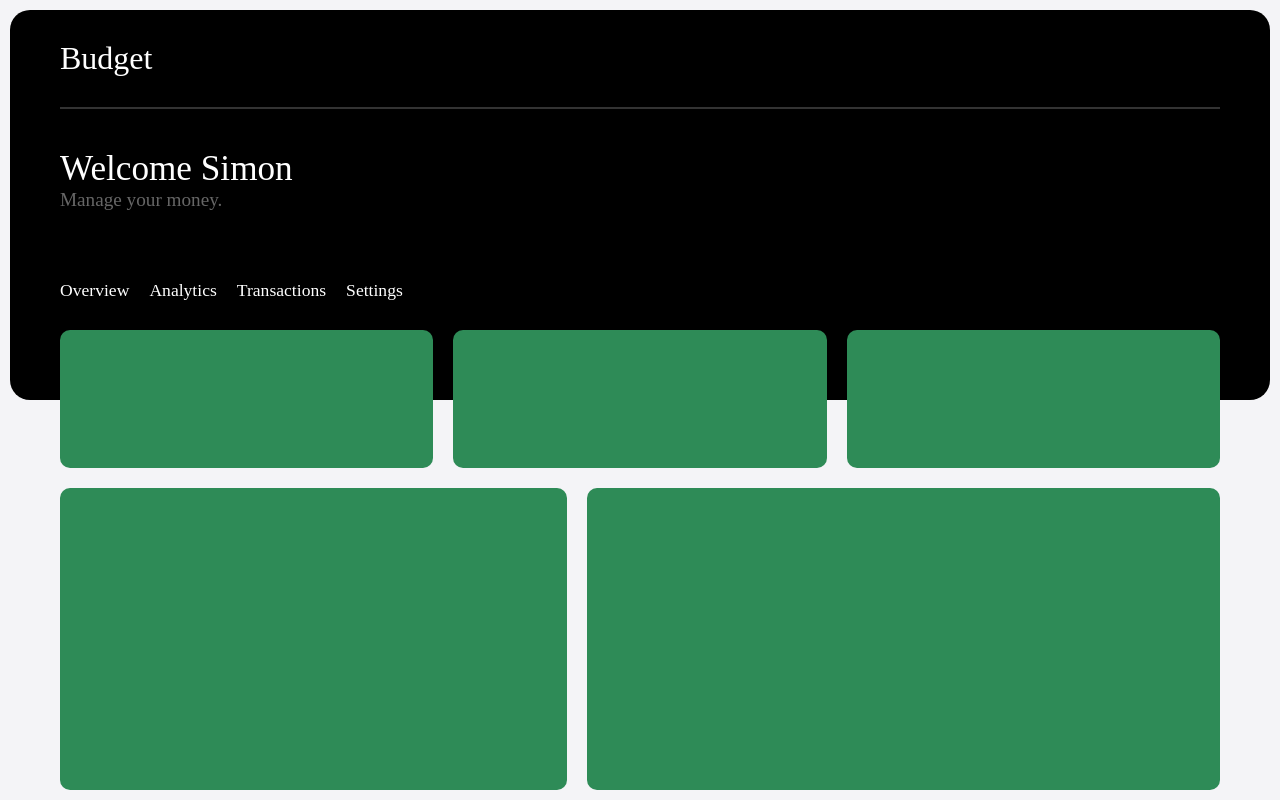
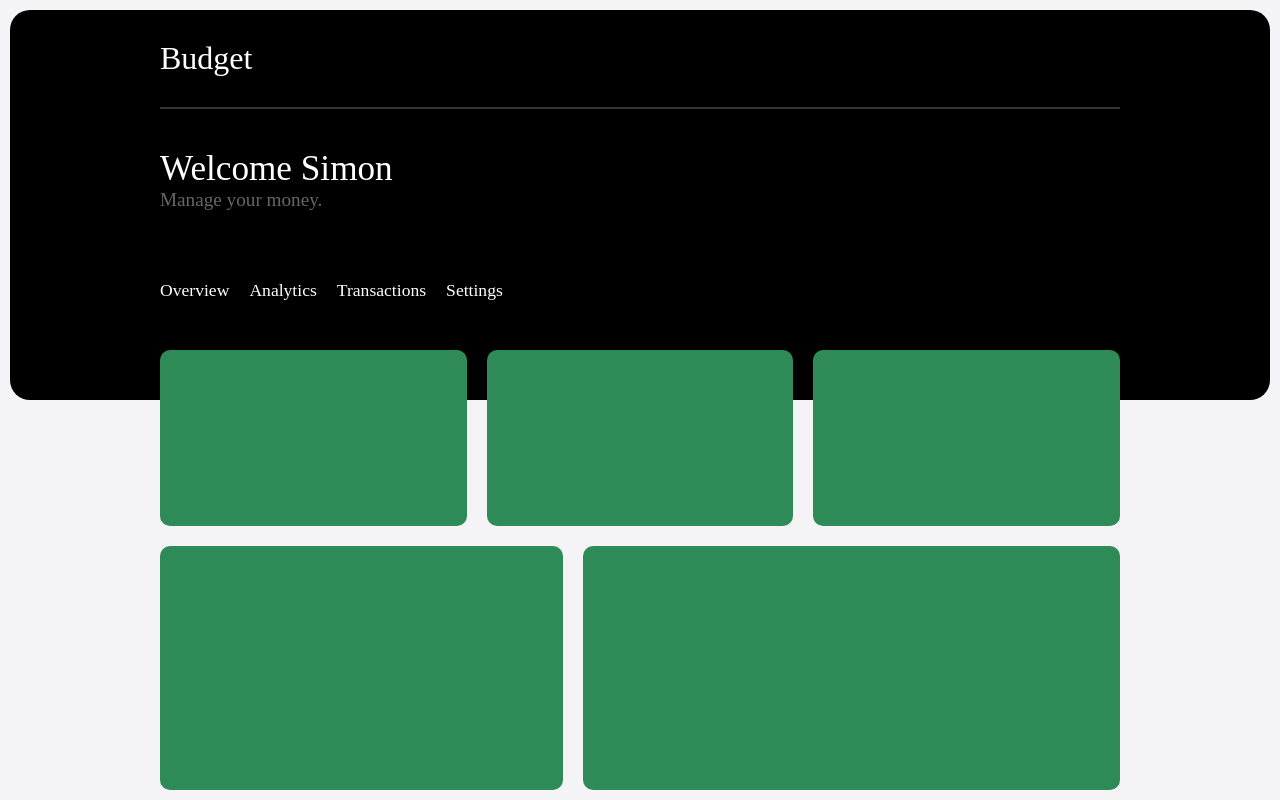
Before and after one commit to simimi129/angular-budget-app, an Angular app: page / in a window 1280 px wide. Built offline with nearby package versions, Linux system fonts and the light colour scheme.

Commit message:
adding layout

```diff
--- a/src/app/app.component.css
+++ b/src/app/app.component.css
@@ -20,7 +20,7 @@
   width: 100%;
   top: 0;
   left: 0;
-  padding: 0px 60px 10px 60px;
+  padding: 0px 160px 10px 160px;
   display: flex;
   flex-direction: column;
 }
@@ -55,6 +55,7 @@
 .nav {
   color: white;
   height: 10%;
+  margin-bottom: 20px;
   display: flex;
   align-items: center;
 }
@@ -74,7 +75,7 @@
 }
 
 .cards-row {
-  height: 30%;
+  height: 40%;
   display: flex;
   gap: 20px;
 }
@@ -94,5 +95,5 @@
 }
 
 .card-left {
-  width: 80%;
+  width: 75%;
 }
```
